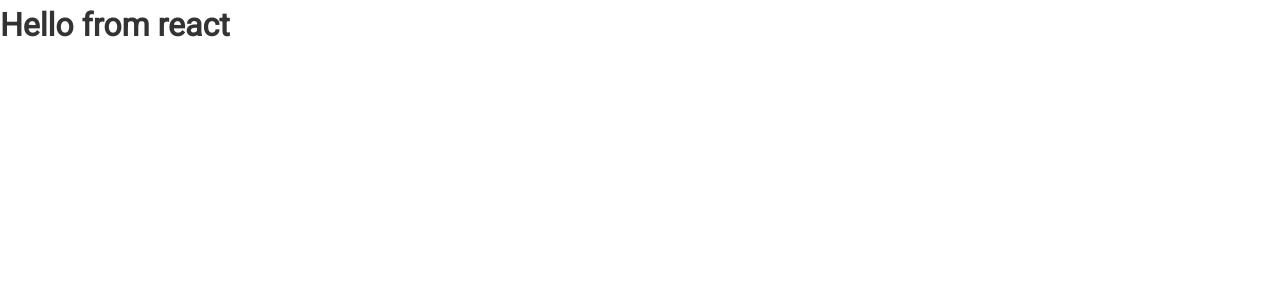
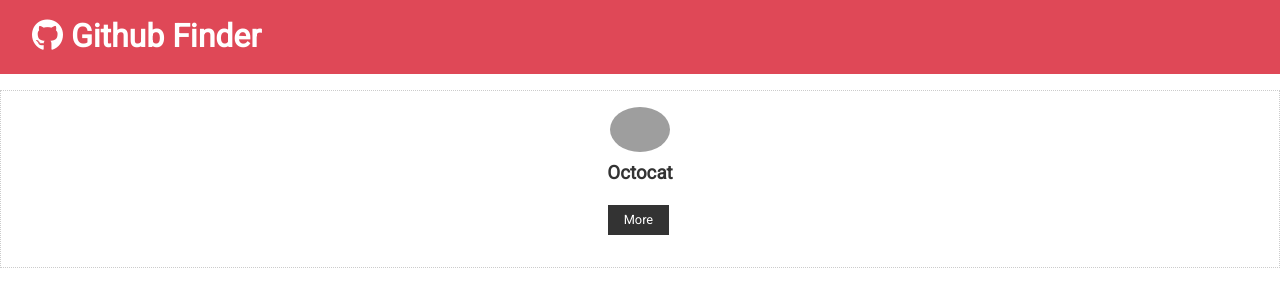
Before and after one commit to shallisey/github-finder, a React (Create React App) app: page / in a window 1280 px wide. Shown: the top 300 px of the page. Built offline with nearby package versions, Linux system fonts and the light colour scheme; grey boxes are pictures that could not be loaded.

Commit message:
Setup components, props, and proptypes // Created single useritem component

```diff
--- a/public/index.html
+++ b/public/index.html
@@ -10,34 +10,17 @@
       content="Web site created using create-react-app"
     />
     <link rel="apple-touch-icon" href="%PUBLIC_URL%/logo192.png" />
-    <!--
-      manifest.json provides metadata used when your web app is installed on a
-      user's mobile device or desktop. See https://developers.google.com/web/fundamentals/web-app-manifest/
-    -->
+
     <link rel="manifest" href="%PUBLIC_URL%/manifest.json" />
-    <!--
-      Notice the use of %PUBLIC_URL% in the tags above.
-      It will be replaced with the URL of the `public` folder during the build.
-      Only files inside the `public` folder can be referenced from the HTML.
 
-      Unlike "/favicon.ico" or "favicon.ico", "%PUBLIC_URL%/favicon.ico" will
-      work correctly both with client-side routing and a non-root public URL.
-      Learn how to configure a non-root public URL by running `npm run build`.
-    -->
-    <title>React App</title>
+    <script
+      src="https://kit.fontawesome.com/9a73b42913.js"
+      crossorigin="anonymous"
+    ></script>
+    <title>Github Finder</title>
   </head>
   <body>
     <noscript>You need to enable JavaScript to run this app.</noscript>
     <div id="root"></div>
-    <!--
-      This HTML file is a template.
-      If you open it directly in the browser, you will see an empty page.
-
-      You can add webfonts, meta tags, or analytics to this file.
-      The build step will place the bundled scripts into the <body> tag.
-
-      To begin the development, run `npm start` or `yarn start`.
-      To create a production bundle, use `npm run build` or `yarn build`.
-    -->
   </body>
 </html>
--- a/src/App.js
+++ b/src/App.js
@@ -1,11 +1,14 @@
 import React, { Component } from 'react';
+import Navbar from './components/layout/Navbar';
+import UserItem from './components/users/UserItem';
 import './App.css';
 
 class App extends Component {
   render() {
     return (
       <div className='App'>
-        <h1>Hello from react</h1>
+        <Navbar />
+        <UserItem />
       </div>
     );
   }
--- /dev/null
+++ b/src/components/layout/Navbar.js
@@ -0,0 +1,25 @@
+import React, { Component } from 'react';
+import PropTypes from 'prop-types';
+
+export class Navbar extends Component {
+  static defaultProps = {
+    title: 'Github Finder',
+    icon: 'fab fa-github'
+  };
+
+  static propTypes = {
+    title: PropTypes.string.isRequired,
+    icon: PropTypes.string.isRequired
+  };
+  render() {
+    return (
+      <div className='navbar bg-primary'>
+        <h1>
+          <i className={this.props.icon} /> {this.props.title}
+        </h1>
+      </div>
+    );
+  }
+}
+
+export default Navbar;
--- /dev/null
+++ b/src/components/users/UserItem.js
@@ -0,0 +1,32 @@
+import React, { Component } from 'react';
+
+class Useritem extends Component {
+  state = {
+    id: 'id',
+    login: 'Octocat',
+    avatar_url: 'https://octodex.github.com/images/Fintechtocat.png',
+    html_url: 'https://api.github.com/users/octocat'
+  };
+
+  render() {
+    const { login, avatar_url, html_url } = this.state;
+    return (
+      <div className='card text-center'>
+        <img
+          src={avatar_url}
+          alt=''
+          className='round-img'
+          style={{ width: '60px' }}
+        ></img>
+        <h3>{login}</h3>
+        <div>
+          <a href={html_url} className='btn btn-dark btn-sm my-1'>
+            More
+          </a>
+        </div>
+      </div>
+    );
+  }
+}
+
+export default Useritem;
```
